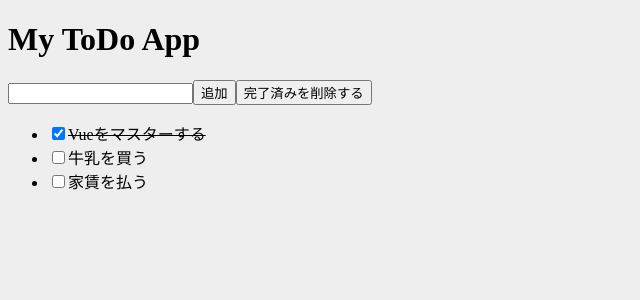
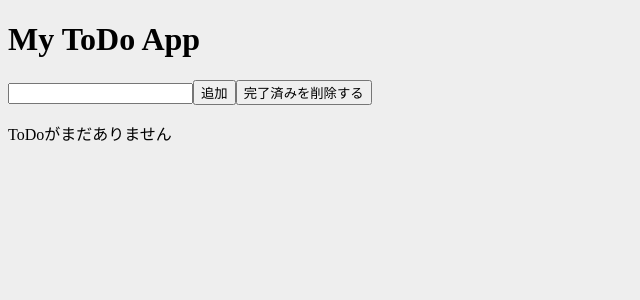
Before and after one commit to toshinori-m/practise, a Vue app: page / in a window 1280 px wide. Shown: the top 300 px of the page, without its empty margins (0-640 px from the left). Built offline with nearby package versions, Linux system fonts and the light colour scheme.

Commit message:
v-bind on madel 練習

```diff
--- a/src/App.vue
+++ b/src/App.vue
@@ -1,25 +1,45 @@
+<template>
+  <h1>My ToDo App</h1>
+  <input type="text" v-model="newTodoText" /><button @click="addTodo">追加</button>
+  <!-- 完了済みを削除するボタンを押すとチェックボックスがオンになっているToDoが削除される -->
+  <button @click="clearDoneTodos">完了済みを削除する</button>
+  <p v-if="todos.length === 0">ToDoがまだありません</p>
+  <ul v-else>
+    <li v-for="todo in todos" :key="todo">
+      <input type="checkbox" v-model="todo.isDone" /><span
+        :class="{ 'todo-done': todo.isDone }"
+        >{{ todo.text }}</span
+      >
+    </li>
+  </ul>
+</template>
 <script>
 export default {
   data() {
-    return {}
+    return {
+      newTodoText: '',
+      todos: []
+    }
   },
-  methods: {},
+  methods: {
+    addTodo() {
+      // フォームに文字が未入力時に追加ボタンを押しても、アラートが表示されリストに追加されない
+      if (!this.newTodoText) return alert('文字を入力してください')
+      this.todos.push({
+        isDone: false,
+        text: this.newTodoText,
+      })
+      // ToDoに追加したタイミングでフォームの文字列はクリアされる
+      this.newTodoText = ''
+    },
+    // 完了済みを削除するボタンを押すとチェックボックスがオンになっているToDoが削除される
+    clearDoneTodos() {
+      this.todos = this.todos.filter((todo) => !todo.isDone)
+    },
+  },
 }
 </script>
 
-<template>
-  <h1>My ToDo App</h1>
-  <input type="text" /><button>追加</button><button>完了済みを削除する</button>
-  <ul>
-    <li>
-      <input type="checkbox" checked /><span class="todo-done"
-        >Vueをマスターする</span
-      >
-    </li>
-    <li><input type="checkbox" /><span>牛乳を買う</span></li>
-    <li><input type="checkbox" /><span>家賃を払う</span></li>
-  </ul>
-</template>
 
 <style>
 body {
```
